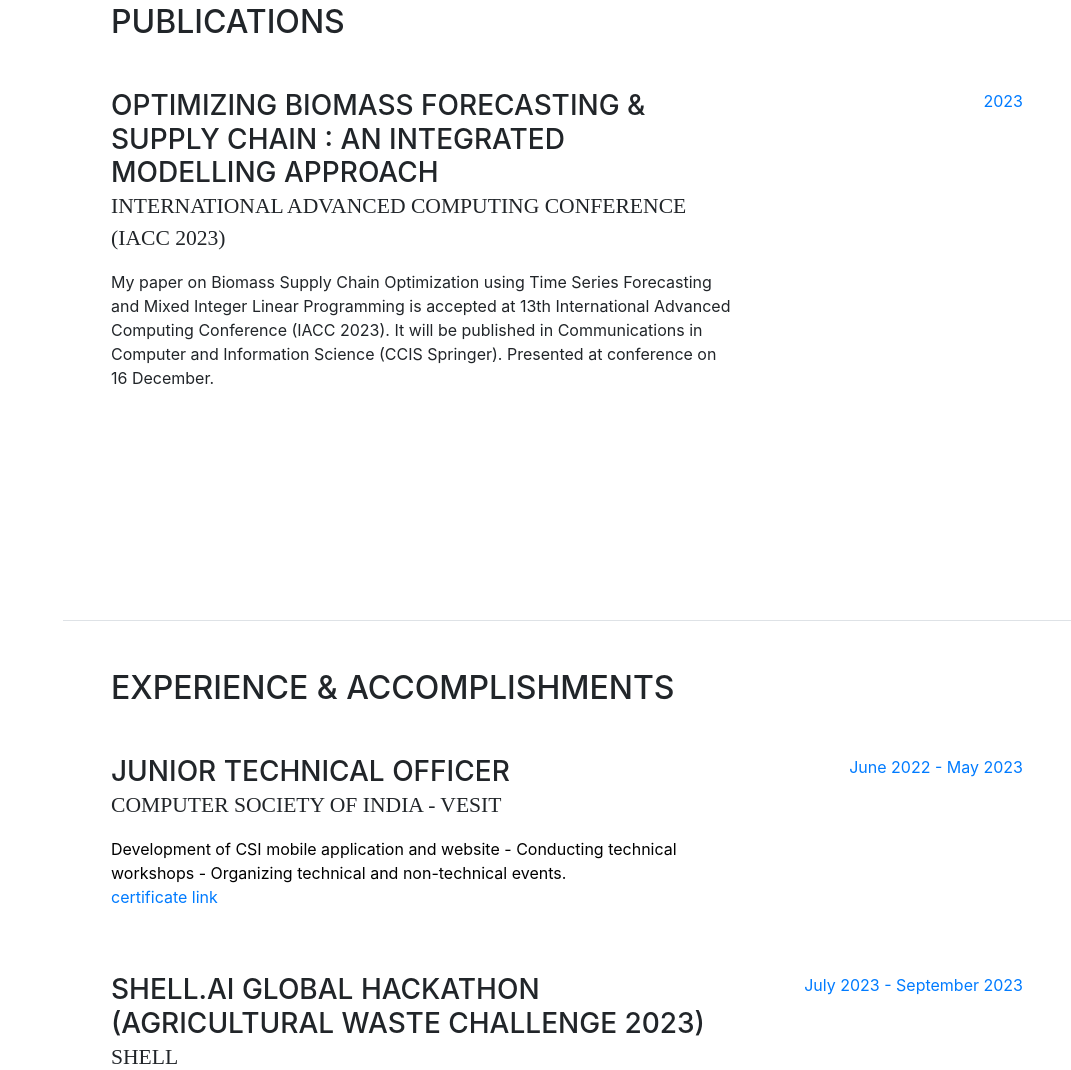
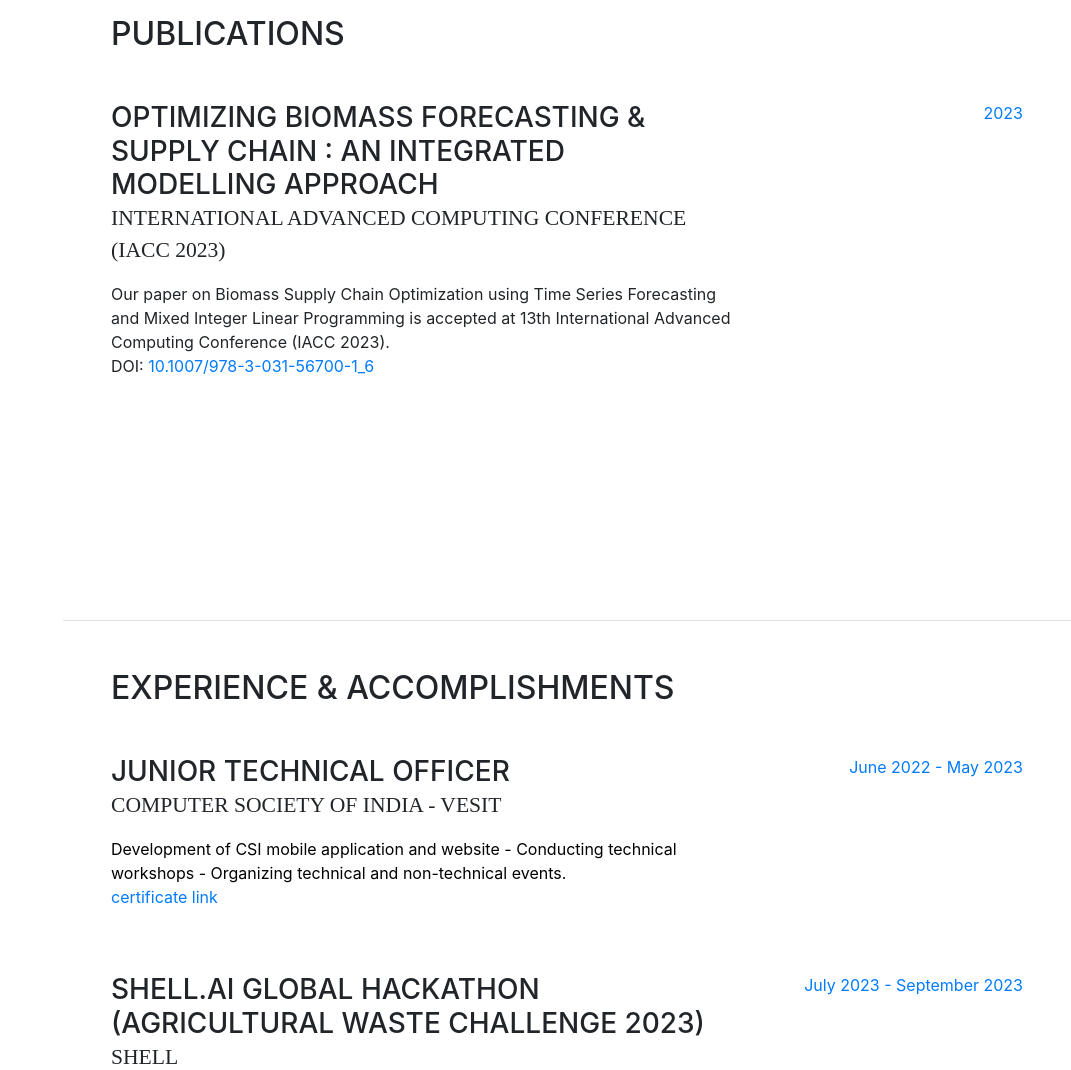
Before and after one commit to Riteshbhalerao11/personal-website, a website with bundled scripts: page index.html in a window 1280 px wide. Shown: the part 979-2049 px from the top of the page, without its empty margins (209-1280 px from the left). Built offline with nearby package versions, Linux system fonts and the light colour scheme; a web font is replaced by a local one.

Commit message:
Added publication url

```diff
--- a/index.html
+++ b/index.html
@@ -187,11 +187,14 @@
                 International Advanced Computing Conference (IACC 2023)
               </div>
               <div>
-                My paper on Biomass Supply Chain Optimization using Time Series
+                Our paper on Biomass Supply Chain Optimization using Time Series
                 Forecasting and Mixed Integer Linear Programming is accepted at
-                13th International Advanced Computing Conference (IACC 2023). It
-                will be published in Communications in Computer and Information
-                Science (CCIS Springer). Presented at conference on 16 December.
+                13th International Advanced Computing Conference (IACC 2023).
+                <br />
+                DOI:
+                <a href="https://doi.org/10.1007/978-3-031-56700-1_6"
+                  >10.1007/978-3-031-56700-1_6</a
+                >
               </div>
             </div>
             <div class="resume-date text-md-right">
```
